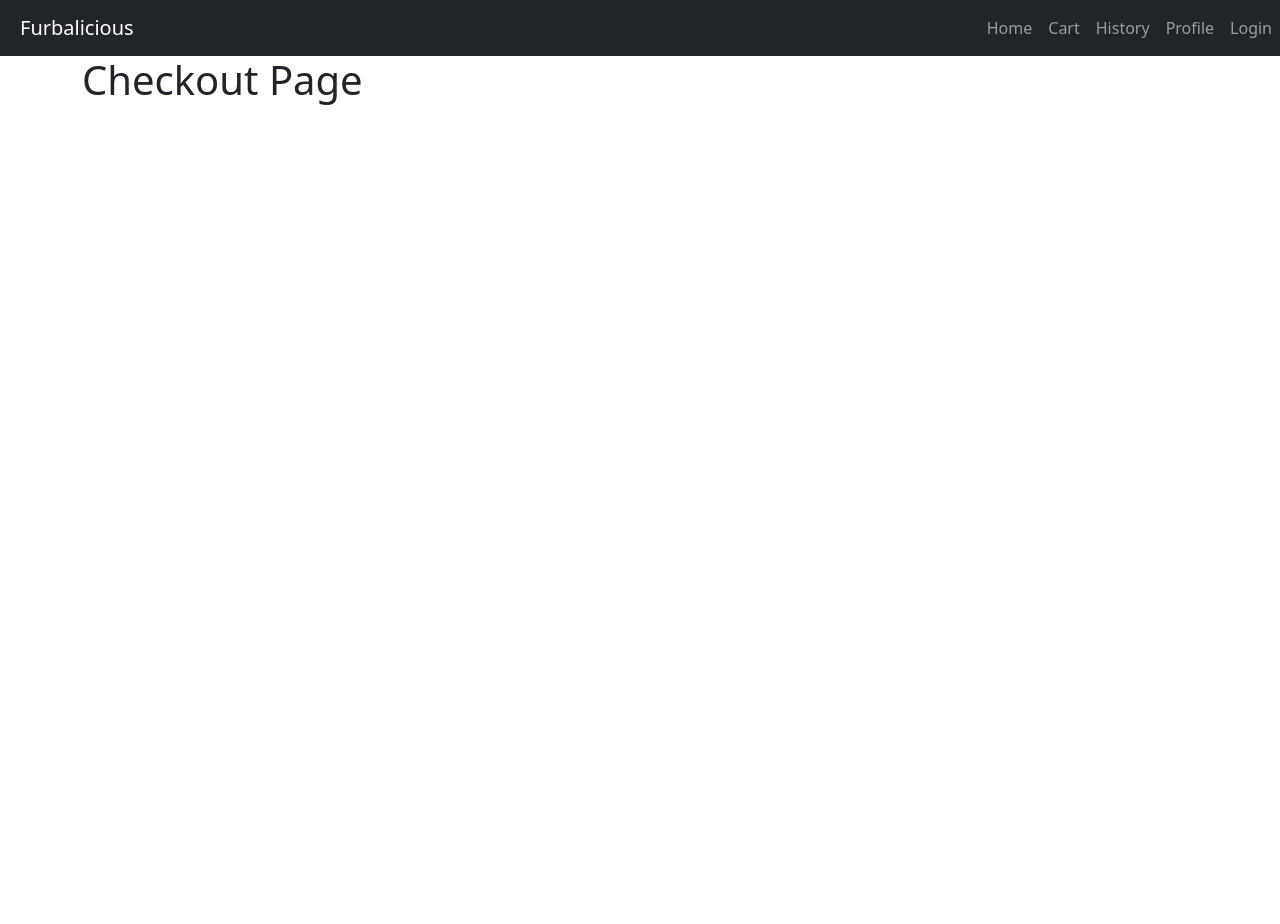
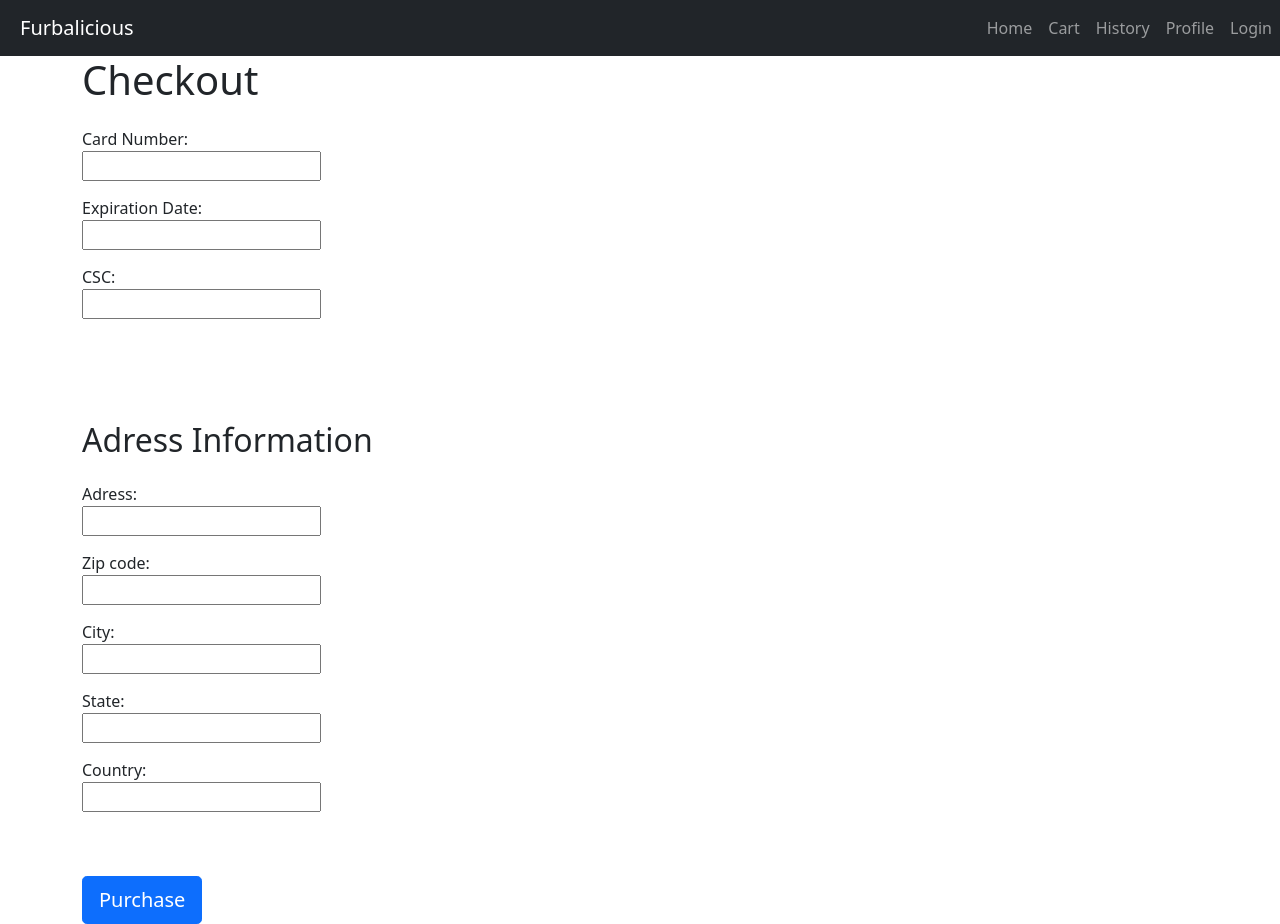
Before and after one commit to Phatfisher/Furbalicious, a Django app: page /checkout/ in a window 1280 px wide. Before the commit the page ends 105 px from the top, so only its background shows below. Run offline with Django 3.2, Linux system fonts and the light colour scheme.

Commit message:
Checkout update

```diff
--- a/Templates/checkout.html
+++ b/Templates/checkout.html
@@ -1,6 +1,43 @@
 {% extends 'base.html' %}
 {% load static %}
 
+
 {% block content %}
-<h1>Checkout Page</h1>
+<h1>Checkout</h1>
+<div>
+<form>
+    <div>
+    <label for="cardNumber">Card Number:</label><br>
+    <input type="text" id="cardNumber" name="cardNumber"><br>
+    <label for="cardExpiry">Expiration Date:</label><br>
+    <input type="text" id="cardExpiry" name="cardExpiry"><br>
+    <label for="CSC">CSC:</label><br>
+    <input type="text" id="CSC" name="CSC"><br>
+</div>
+    <div>
+        <br>
+        <br>
+        <br>
+    <h2>Adress Information</h2>
+    </div>
+    <div>
+        <label for="shippingStreetAddress">Adress:</label><br>
+        <input type="text" id="shippingStreetAddress" name="shippingStreetAddress"><br>
+        <label for="Zip">Zip code:</label><br>
+        <input type="text" id="Zip" name="Zip"><br>
+        <label for="shippingCity">City:</label><br>
+        <input type="text" id="shippingCity" name="shippingCity"><br>
+        <label for="shippingState">State:</label><br>
+        <input type="text" id="shippingState" name="shippingState"><br>
+        <label for="shippingCountry">Country:</label><br>
+        <input type="text" id="shippingCountry" name="shippingCountry"><br>
+    </div>
+
+
+</form>
+</div>
+<br>
+<br>
+
+<a class="btn btn-primary btn-lg" href="#" role="button">Purchase</a>
 {% endblock content %}
--- a/static/css/style.css
+++ b/static/css/style.css
@@ -26,4 +26,9 @@ ul.nav > li:hover{
 
  .card{
      width: 250px;
+     padding-bottom: 10px;
+     padding-top: 20px;
  }
+
+h2{
+padding-top: 30px; }
```
Also changed, not shown: Templates/cart.html (+19 -9 lines), Templates/history.html (+72 -0 lines), website/models.py (line endings or trailing spaces).
